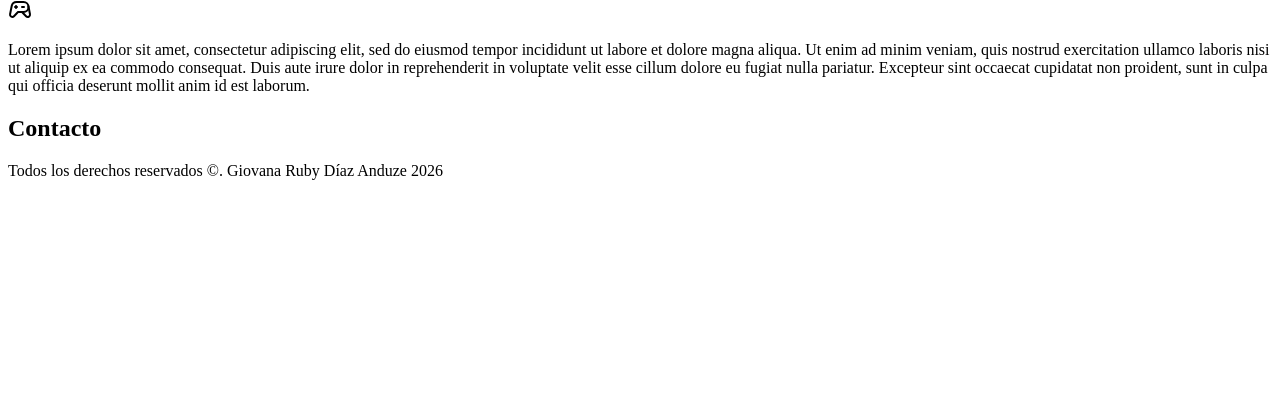
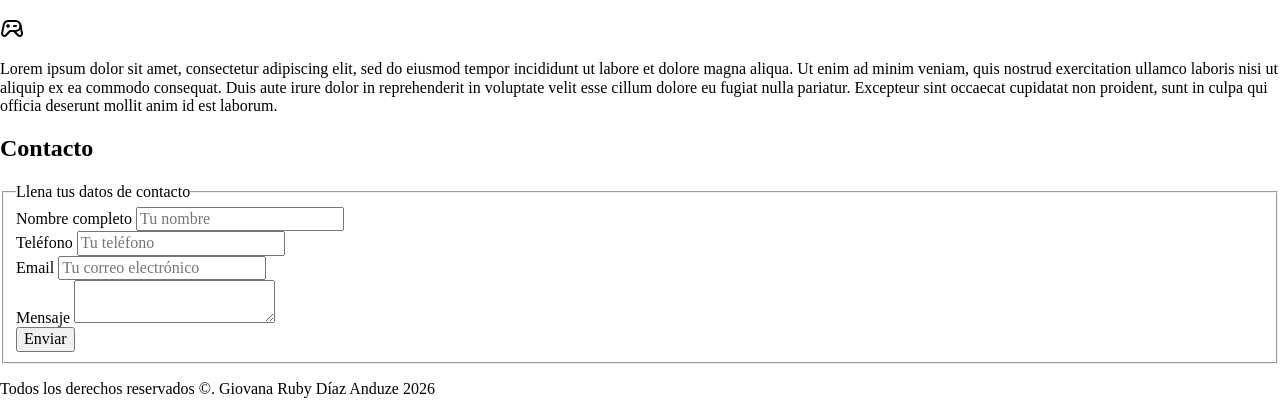
Before and after one commit to GiovanaTSW/developer-page-giovana, a website: page index.html in a window 1280 px wide. Shown: the part 652-1066 px from the top of the page. Before the commit the page ends 848 px from the top, so only its background shows below. Drawn offline with nearby package versions, Linux system fonts and the light colour scheme.

Commit message:
feat: add contact form and base typography styles

```diff
--- /dev/null
+++ b/css/style.css
@@ -0,0 +1,18 @@
+/* Truco para uniformidad en textos entre navegadores */
+
+html {
+    font-size: 62.5%;
+}
+
+body {
+    font-size: 16px;
+}
+
+.my-title {
+    text-align: center;
+    font-size: 3.8rem;
+}
+
+.my-title span {
+    font-size: 2rem;
+}
--- a/index.html
+++ b/index.html
@@ -3,12 +3,21 @@
 <head>
     <meta charset="UTF-8">
     <meta name="viewport" content="width=device-width, initial-scale=1.0">
+
+    <!-- normalize -->
+    <link rel="preload" href="node_modules/normalize.css/normalize.css" as="style">
+    <link rel="stylesheet" href="node_modules/normalize.css/normalize.css">
+
+    <!-- Estilo personalizado -->
+    <link rel="preload" href="css/style.css" as="style">
+    <link rel="stylesheet" href="css/style.css">
+
     <title>Developer page</title>
 </head>
 
 <body>
     <header>
-        <h1>Giovana Díaz Developer</h1>
+        <h1 class="my-title">Giovana Díaz <span>Developer</span></h1>
     </header>
     <nav>
         <a href="#">Inicio</a>
@@ -56,6 +65,30 @@
 
     <section>
         <h2>Contacto</h2>
+        <form>
+            <fieldset> <!---->
+                <legend>Llena tus datos de contacto</legend>
+                <div>
+                    <label>Nombre completo</label>
+                    <input type="text" placeholder="Tu nombre">
+                </div>
+                <div>
+                    <label>Teléfono</label>
+                    <input type="tel" placeholder="Tu teléfono">
+                </div>
+                <div>
+                    <label>Email</label>
+                    <input type="email" placeholder="Tu correo electrónico">
+                </div>
+                <div>
+                    <label>Mensaje</label>
+                    <textarea></textarea>
+                </div>
+                <div>
+                    <input type="submit" value="Enviar">
+                </div>
+            </fieldset>
+        </form>
     </section>
 
     <footer>
--- /dev/null
+++ b/package.json
@@ -0,0 +1,5 @@
+{
+  "dependencies": {
+    "normalize.css": "^8.0.1"
+  }
+}
```
Also changed, not shown: 1 other file.
